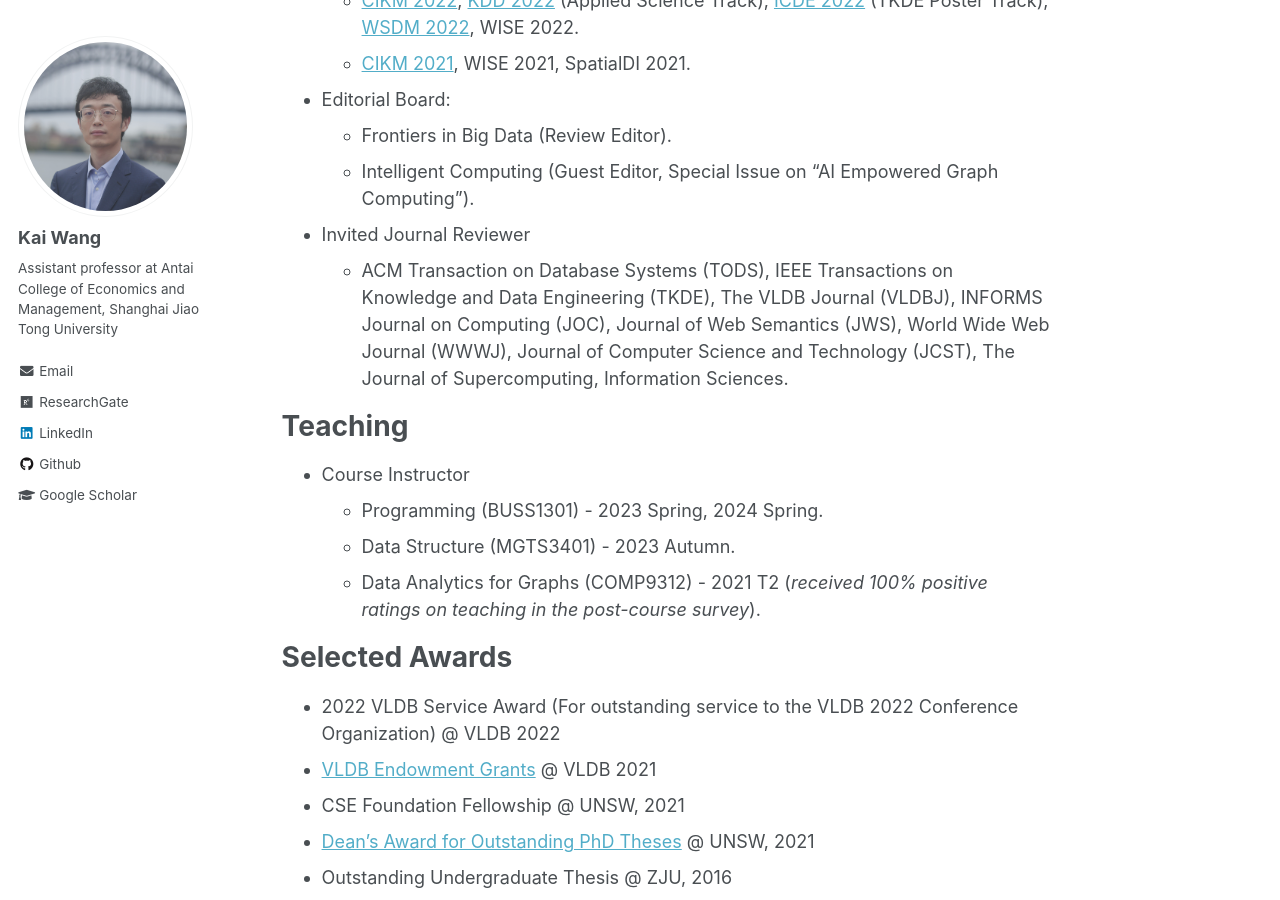
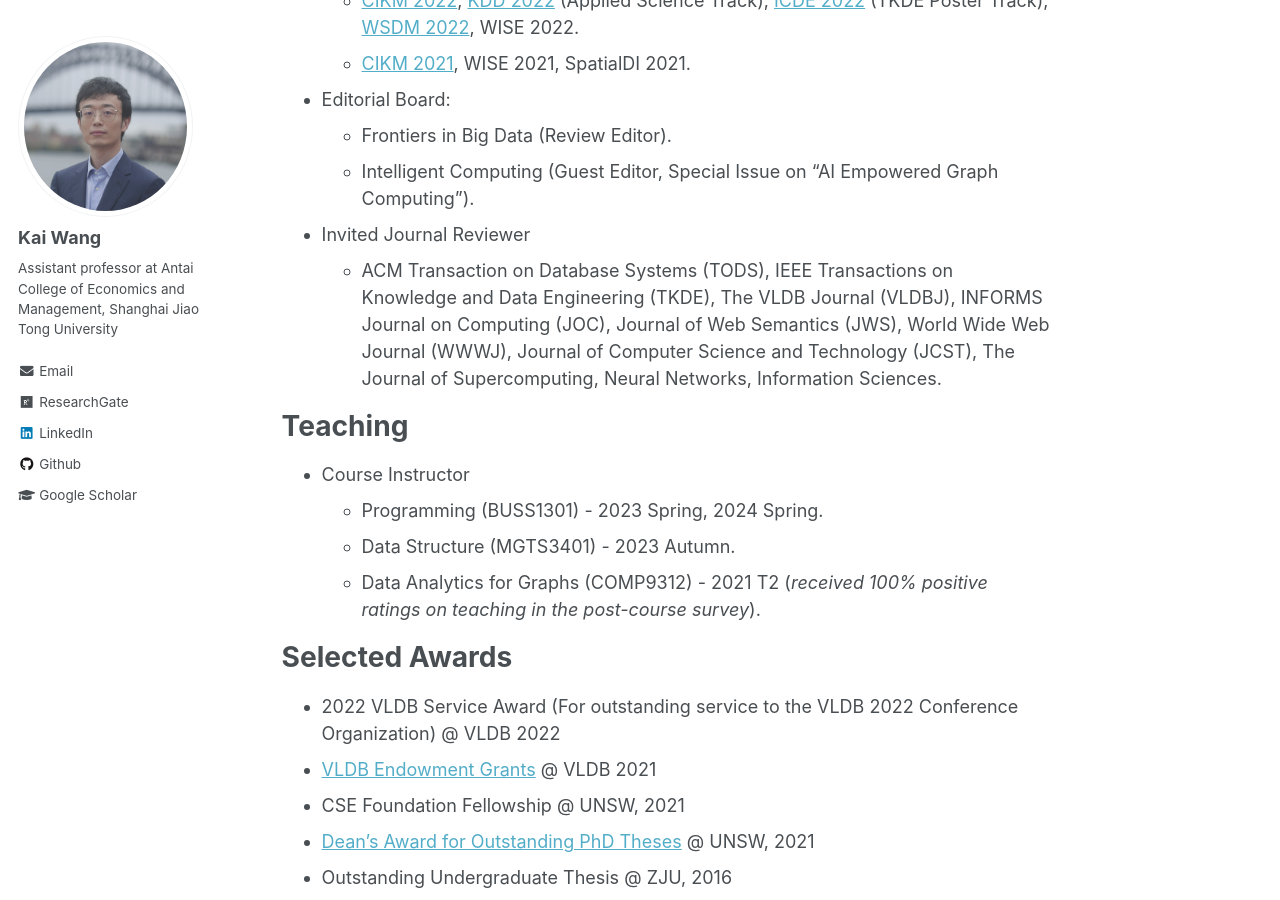
Before and after one commit to cs-kaiwang/cs-kaiwang.github.io, a Jekyll site: the page built from _pages/about.md, in a window 1280 px wide and 900 px high, scrolled down 6168 px. Built offline with Jekyll 4.4.1, drawn with Linux system fonts in a browser that asks for light colours.

Commit message:
Update about.md

```diff
--- a/_pages/about.md
+++ b/_pages/about.md
@@ -98,7 +98,7 @@ Academic Services
   - Intelligent Computing (Guest Editor, Special Issue on "AI Empowered Graph Computing").
 
 - Invited Journal Reviewer
-  - ACM Transaction on Database Systems (TODS), IEEE Transactions on Knowledge and Data Engineering (TKDE), The VLDB Journal (VLDBJ), INFORMS Journal on Computing (JOC), Journal of Web Semantics (JWS), World Wide Web Journal (WWWJ), Journal of Computer Science and Technology (JCST), The Journal of Supercomputing, Information Sciences.
+  - ACM Transaction on Database Systems (TODS), IEEE Transactions on Knowledge and Data Engineering (TKDE), The VLDB Journal (VLDBJ), INFORMS Journal on Computing (JOC), Journal of Web Semantics (JWS), World Wide Web Journal (WWWJ), Journal of Computer Science and Technology (JCST), The Journal of Supercomputing, Neural Networks, Information Sciences.
 
 
 
```
